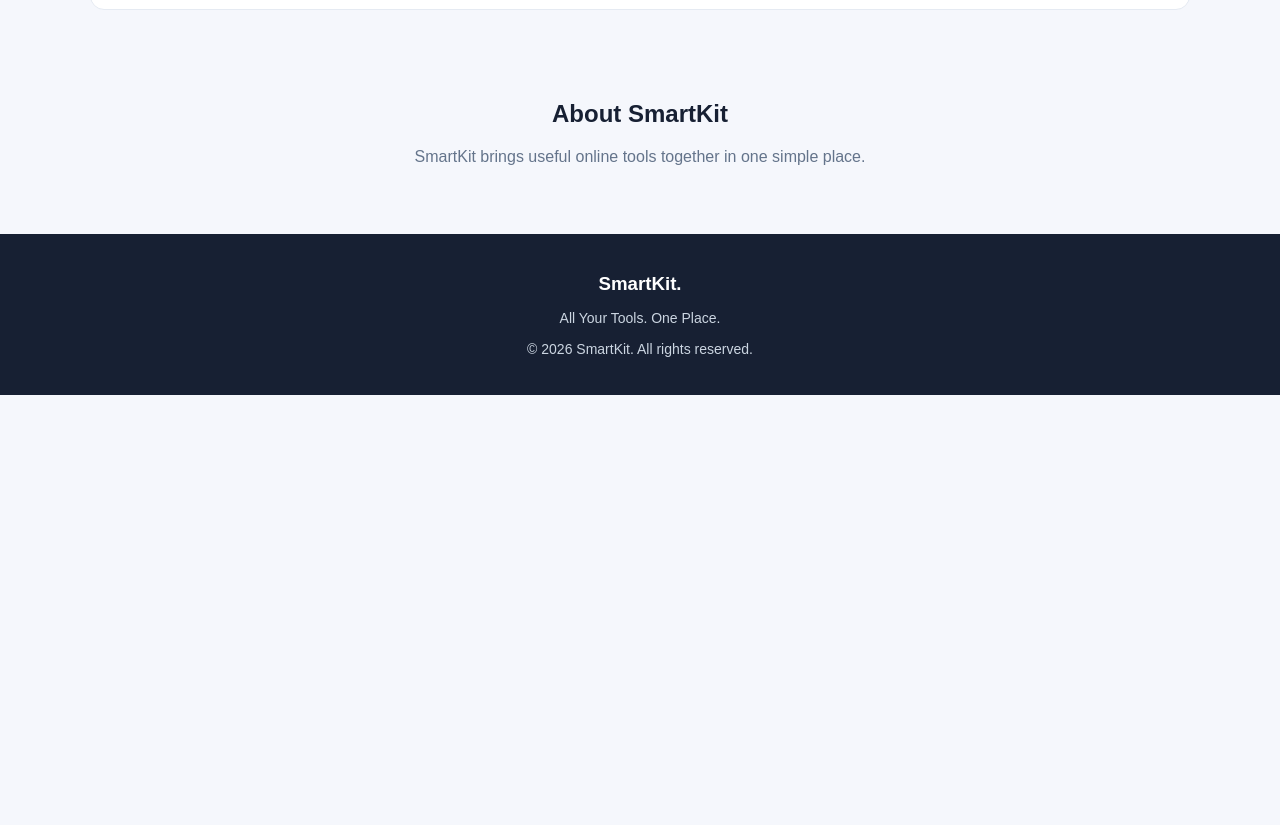
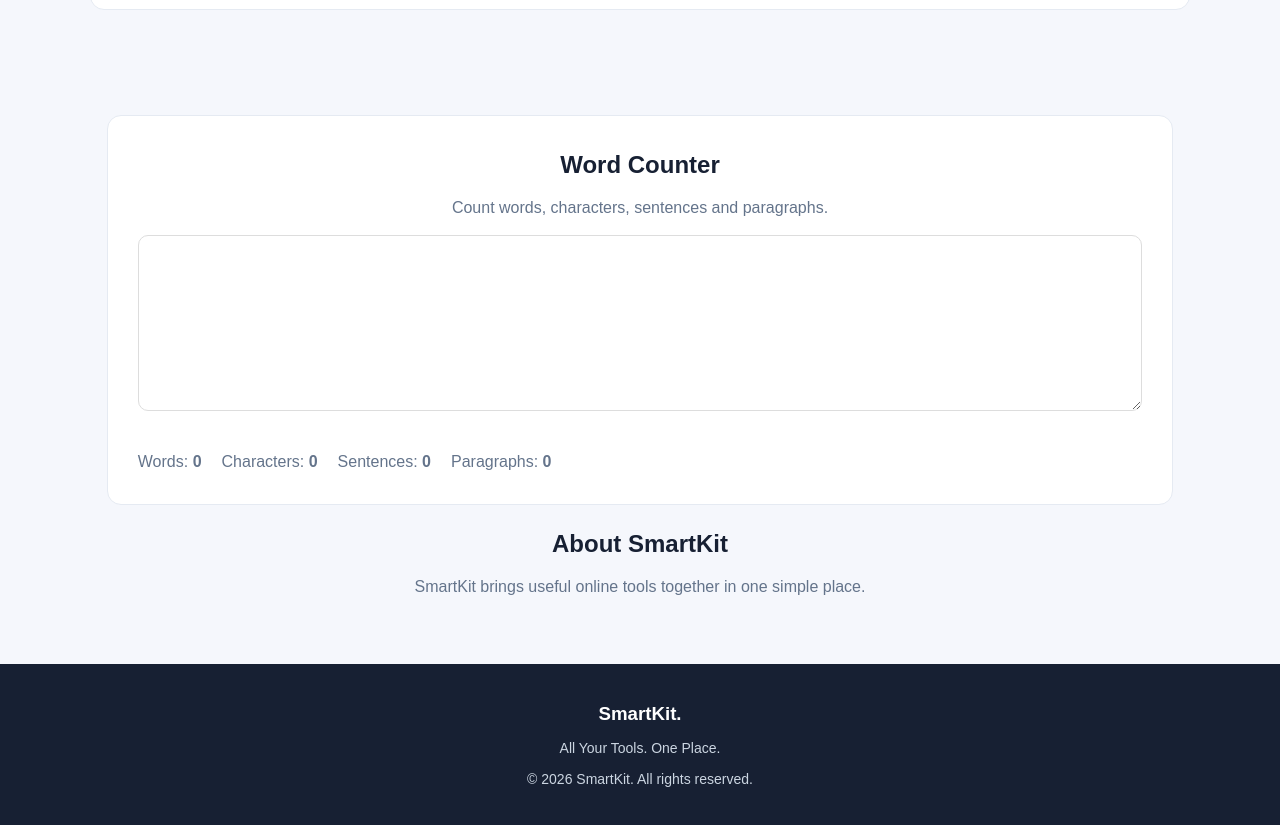
Before and after one commit to mankuruterang00-art/SmartKit, a plain HTML site: page index.html in a window 1280 px wide. Shown: the part 2128-2953 px from the top of the page. Before the commit the page ends 2523 px from the top, so only its background shows below. Drawn offline with Linux system fonts and the light colour scheme.

Commit message:
Update index.html

```diff
--- a/index.html
+++ b/index.html
@@ -105,6 +105,24 @@
     </section>
 
     <section class="about" id="about">
+        <section class="categories" id="word-counter">
+    <h2>Word Counter</h2>
+    <p>Count words, characters, sentences and paragraphs.</p>
+
+    <textarea
+        id="wordText"
+        placeholder="Type or paste your text here..."
+        rows="8"
+        style="width:100%; padding:15px; margin-top:15px; border:1px solid #ddd; border-radius:10px; font-size:16px;">
+    </textarea>
+
+    <div style="display:flex; flex-wrap:wrap; gap:20px; margin-top:20px;">
+        <p>Words: <strong id="wordCount">0</strong></p>
+        <p>Characters: <strong id="charCount">0</strong></p>
+        <p>Sentences: <strong id="sentenceCount">0</strong></p>
+        <p>Paragraphs: <strong id="paragraphCount">0</strong></p>
+    </div>
+        </section>
         <h2>About SmartKit</h2>
         <p>SmartKit brings useful online tools together in one simple place.</p>
     </section>
```
